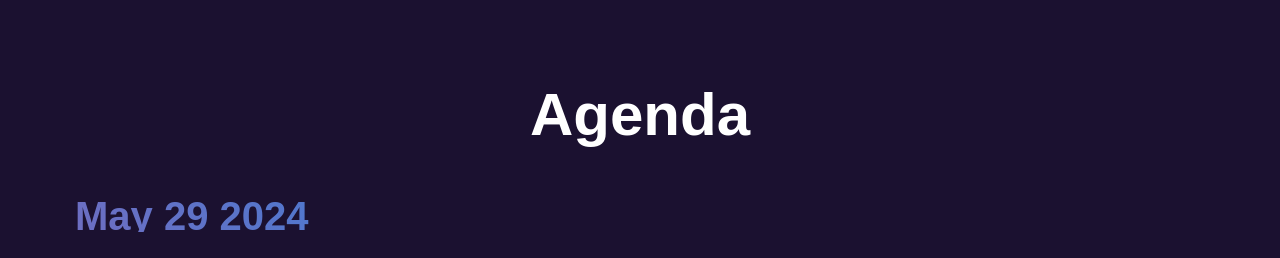
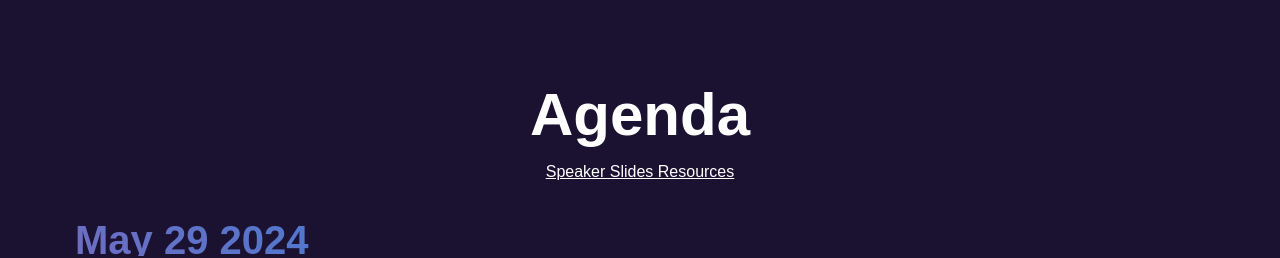
Before and after one commit to asyncapi/conference-website, a Next.js app: page /venue/Helsinki in a window 1280 px wide. Shown: the part 618-876 px from the top of the page. Built offline with nearby package versions, Linux system fonts and the light colour scheme.

Commit message:
fix: resources added

```diff
--- a/components/Agenda/agenda.js
+++ b/components/Agenda/agenda.js
@@ -6,15 +6,21 @@ function Agenda({ city }) {
   return (
 	  <div className=''>
 		  <div className='flex flex-col justify-center items-center'>
+
 			  <Heading className='text-[30px] text-white'>
 				Agenda
 			</Heading>
+			{city.resource &&
+						<a className=' text-white underline hover:text-neutral-300 transition' href={city.resource} target="_blank">Speaker Slides Resources</a>
+}
+
 			  {!city.agenda && <div className='w-[720px] lg:w-full mt-[140px] text-center'>
 				<Heading typeStyle='lg' className='text-white text-[30px]'>
 					Agenda Coming Soon - Stay Tuned!
 				</Heading>
           </div>}
 		  </div>
+
 		  {city.agenda && <div className='mt-[40px]'>
 			  <Heading
 				  typeStyle='heading-md'
@@ -22,6 +28,7 @@ function Agenda({ city }) {
 				  level='h3'>
 				  {city.date}
 			  </Heading>
+
 			  <div className='mt-[40px]'>
 				  {city.agenda.map((talk) => {
 					  return <div key={talk.session} className={`flex sm:flex-col justify-between mt-[50px] ${!talk.speaker && 'countdown-text-gradient'}`}>
--- a/config/city-lists.json
+++ b/config/city-lists.json
@@ -2,6 +2,7 @@
 	{
 		"name": "Helsinki",
 		"country": "Finland",
+		"resource":"https://drive.google.com/drive/folders/1nY7dZF8WFXZ3r2rCWJDDoT2C_GMfQJMV?usp=drive_link",
 		"date": "May 29 2024",
 		"description": "Join us in Helsinki for the AsyncAPI Conference, where we will explore all things AsyncAPI and connect physical and digital worlds. Get excited as we delve into sustainable APIs for the Era of AI, Data Platforms, and Quantum Computing!.",
 		"img": "/img/finland.webp",
--- a/pages/venue/[id].js
+++ b/pages/venue/[id].js
@@ -64,7 +64,7 @@ function Venue({ city }) {
 			</div>
 			<div
 				id='agenda'
-				className='border border border-x-0 border-b-0 border-t-[#333] py-28 container flex flex-col justify-center items-center '
+				className='border border-x-0 border-b-0 border-t-[#333] py-28 container flex flex-col justify-center items-center '
 			>
 				<div className='w-[1130px] lg:w-full'>
 					<Agenda city={city} />
```
